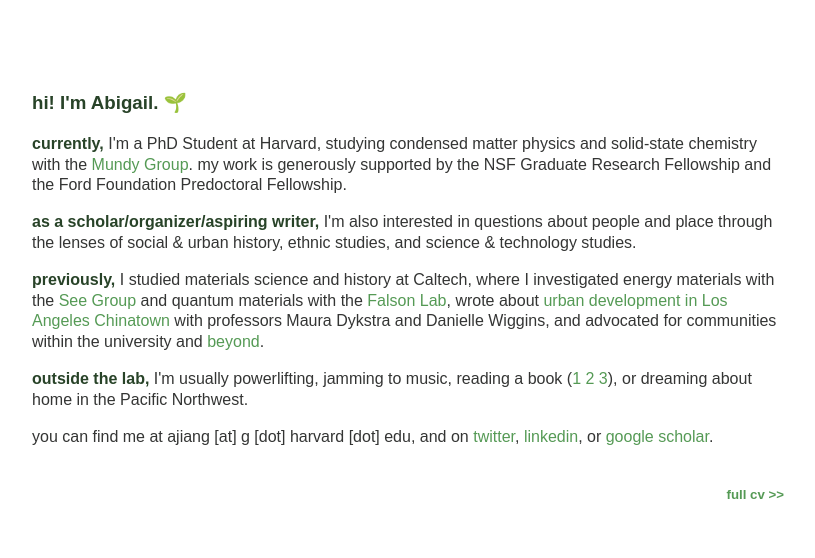
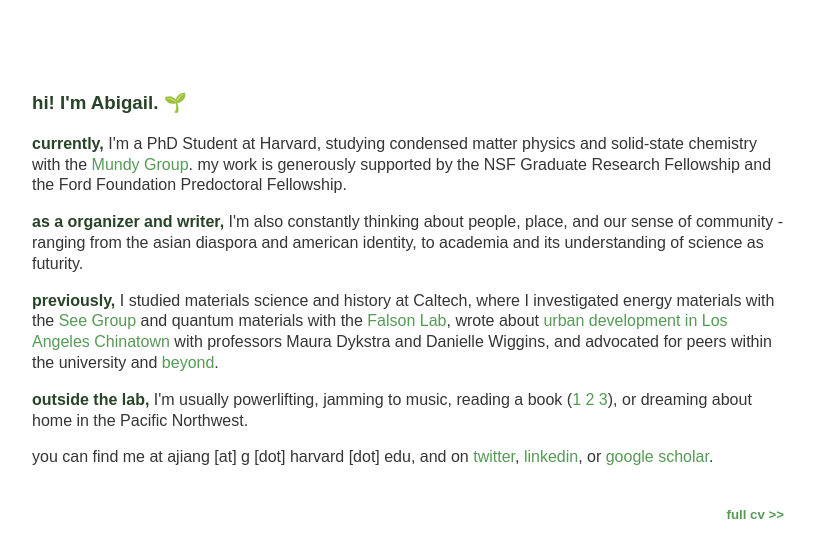
Before and after one commit to abigailyjiang/abigailyjiang.github.io, a plain HTML site: page index.html in a window 1280 px wide. Shown: the whole page, without its empty margins (232-1047 px from the left). Drawn offline with Linux system fonts and the light colour scheme.

Commit message:
sep merge

```diff
--- a/index.html
+++ b/index.html
@@ -21,15 +21,15 @@
     </p>
 
     <p>
-        <b>as a scholar/organizer/aspiring writer,</b> I'm also interested in questions about people and place through the lenses of
-        social & urban history, ethnic studies, and science & technology studies.
+        <b>as a organizer and writer,</b> I'm also constantly thinking about people, place, and our sense of community -
+        ranging from the asian diaspora and american identity, to academia and its understanding of science as futurity.
     </p>
 
     <p>
         <b>previously,</b> I studied materials science and history at Caltech, where
         I investigated energy materials with the <a href="https://www.seegroup.caltech.edu/">See Group</a> and quantum materials with the
         <a href="https://epitaxy.caltech.edu/">Falson Lab</a>, wrote about <a href="https://thesis.library.caltech.edu/16125/">urban development in Los Angeles Chinatown</a>
-        with professors Maura Dykstra and Danielle Wiggins, and advocated for communities within the university and
+        with professors Maura Dykstra and Danielle Wiggins, and advocated for peers within the university and
         <a href="https://medium.com/advancing-justice-aajc/a-new-generation-of-advocates-and-leaders-to-come-together-e431e12aad87">beyond</a>.
     </p>
 
```
Also changed, not shown: cv.html (+3 -3 lines).
